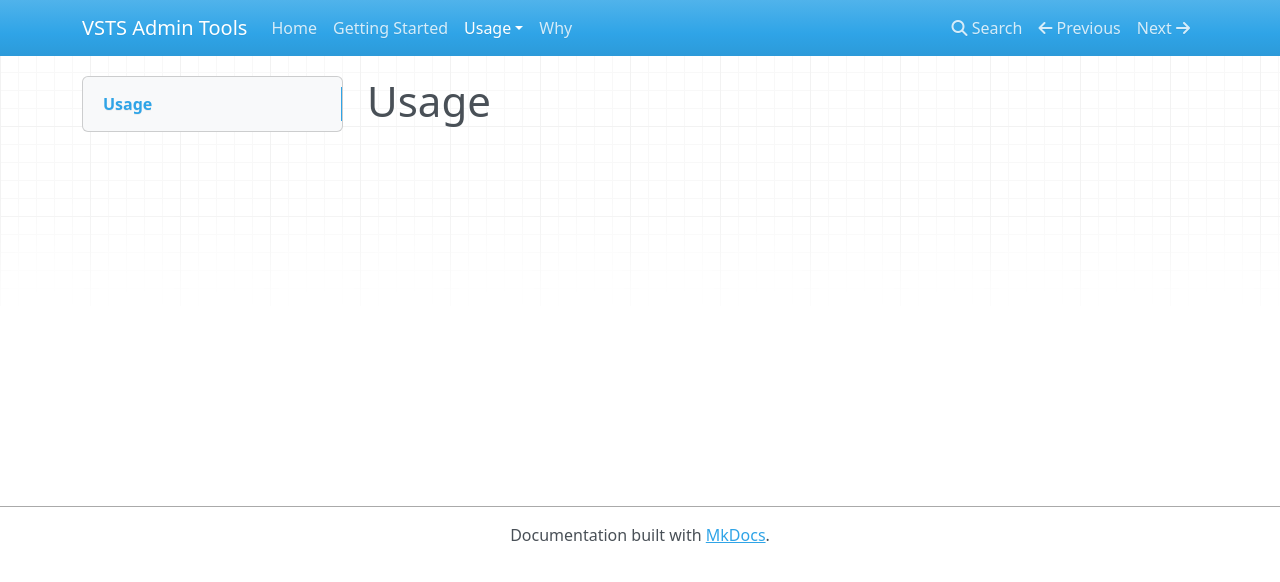
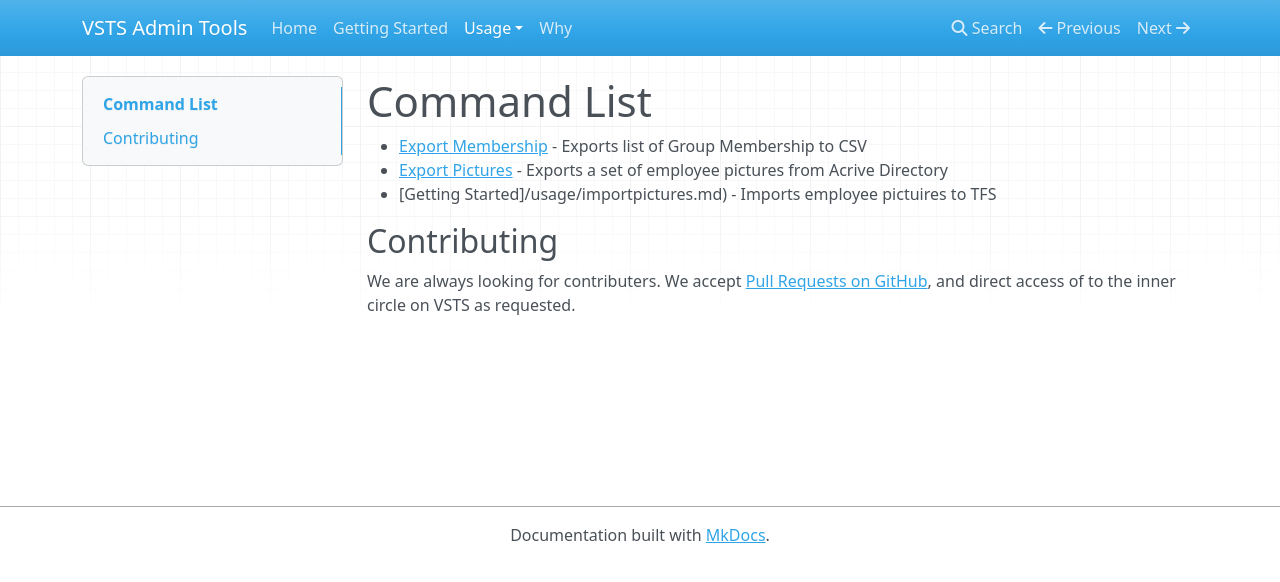
Before and after one commit to nkdAgility/vsts-admin-tools, an MkDocs documentation site: the page built from docs/usage/usage.md, in a window 1280 px wide. Shown: the top 582 px of the page. Built offline with MkDocs 1.6.1, drawn with Linux system fonts in a browser that asks for light colours; nearby versions of some CDN libraries; old or Windows-style settings are respelled for this version of MkDocs.

Commit message:
Updated docs

```diff
--- a/docs/usage/usage.md
+++ b/docs/usage/usage.md
@@ -1 +1,9 @@
-# Usage
+# Command List
+
+- [Export Membership](/usage/exportAzureAD.md) - Exports list of Group Membership to CSV
+- [Export Pictures](/usage/exportPictures.md) - Exports a set of employee pictures from Acrive Directory
+- [Getting Started]/usage/importpictures.md) - Imports employee pictuires to TFS
+
+## Contributing
+
+We are always looking for contributers. We accept [Pull Requests on GitHub](https://github.com/nkdAgility/vsts-admin-tools), and direct access of to the inner circle on VSTS as requested.
```
Also changed, not shown: docs/index.md (+3 -4 lines).
